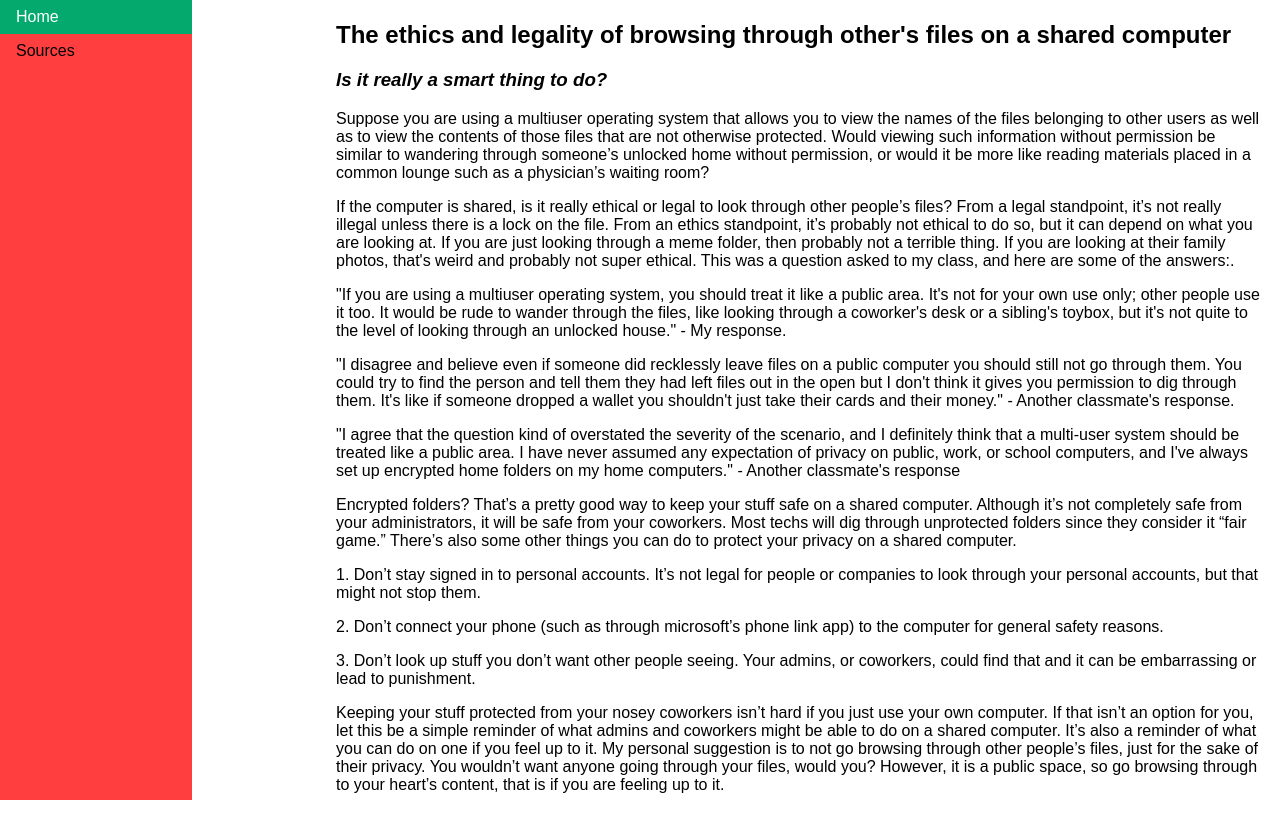
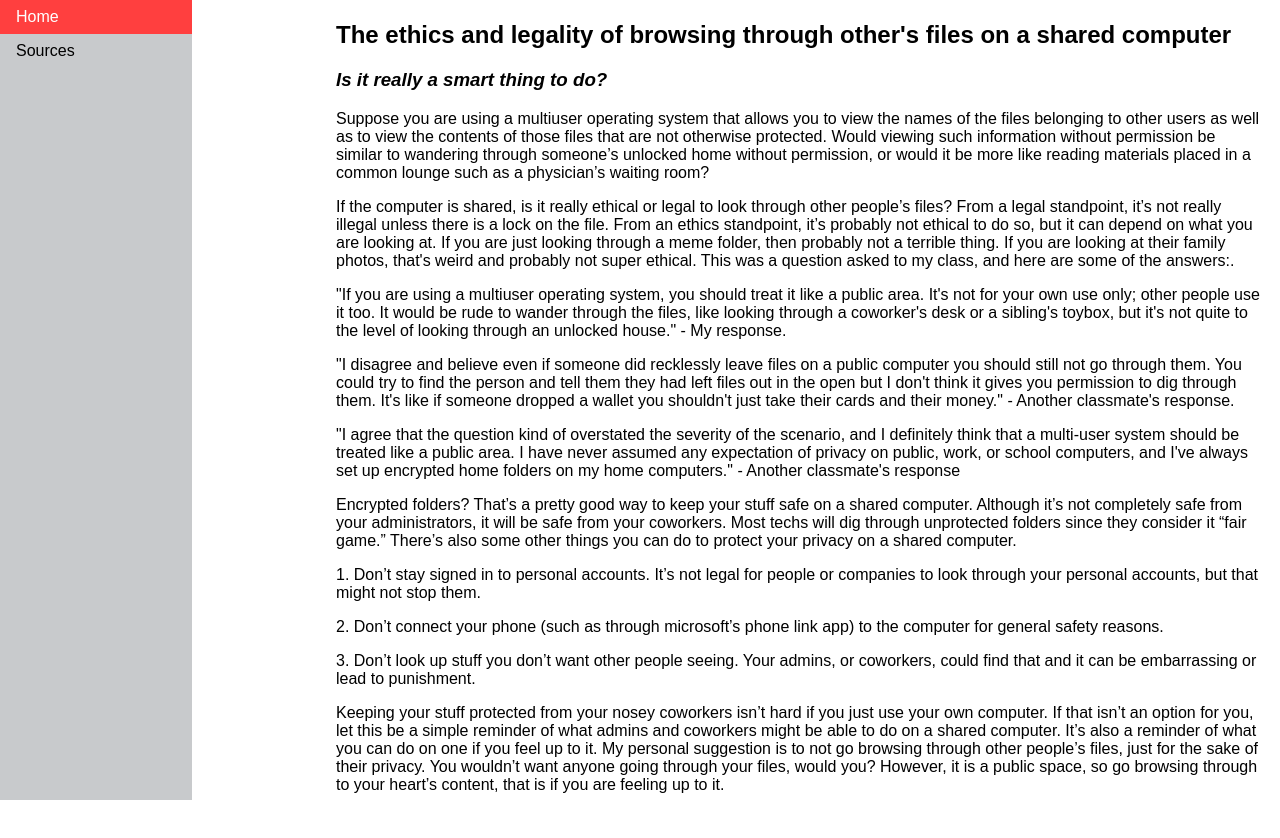
Before and after one commit to tdumin-pvcc/tdumin-pvcc.github.io, a plain HTML site: page index.html in a window 1280 px wide. Drawn offline with Linux system fonts and the light colour scheme.

Commit message:
Update index.html

```diff
--- a/index.html
+++ b/index.html
@@ -15,7 +15,7 @@ ul {
   margin: 0;
   padding: 0;
   width: 15%;
-  background-color: #ff3f3f;
+  background-color: #c8cacc;
   position: fixed;
   height: 100%;
   overflow: auto;
@@ -29,7 +29,7 @@ li a {
 }
 
 li a.active {
-  background-color: #04AA6D;
+  background-color: #ff3f3f;
   color: white;
 }
 
```
